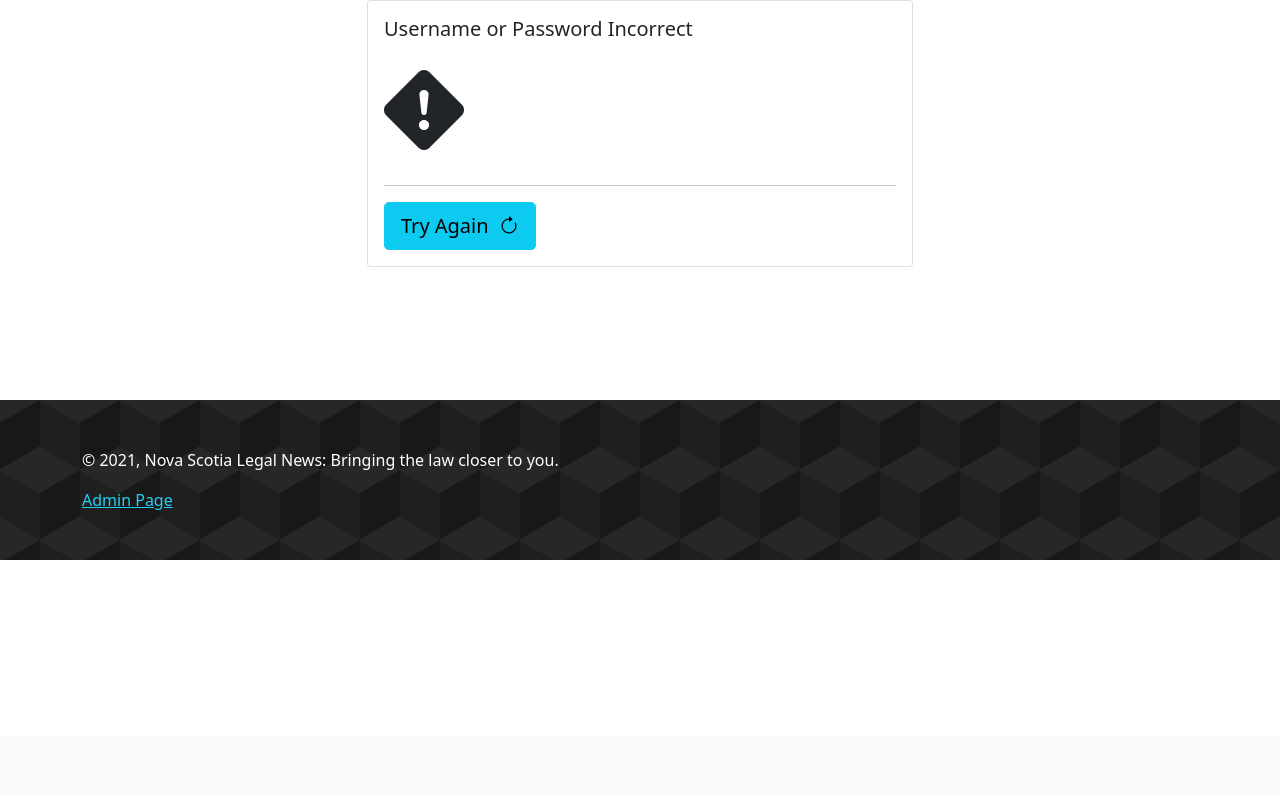
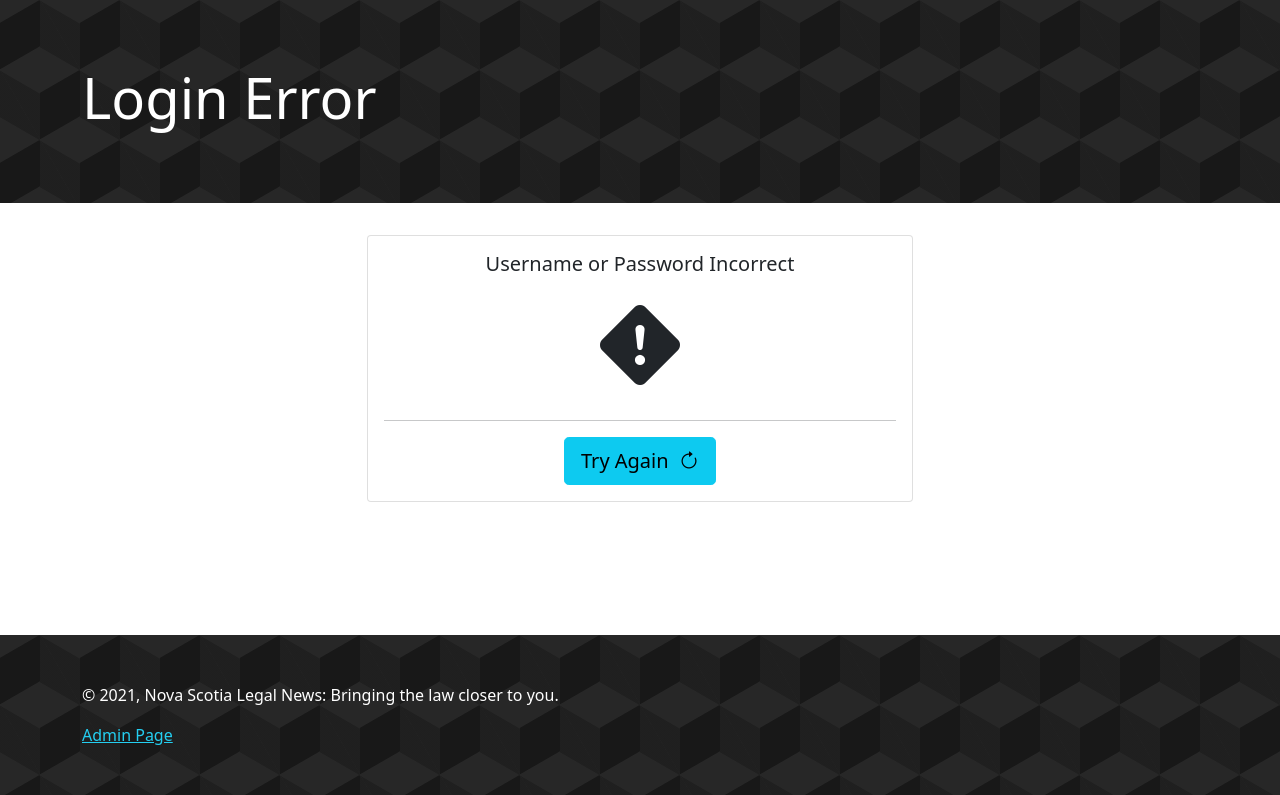
Before and after one commit to LiamOsler/NewsWebsite, a PHP site: page /loginfailed.php in a window 1280 px wide. Shown: the part 64-859 px from the top of the page. Before the commit the page ends 624 px from the top, so only its background shows below. Run offline with PHP 8.4, Linux system fonts and the light colour scheme; some libraries are stand-ins or nearby versions.

Commit message:
login failed text alignment and banner addition, article login prompt

```diff
--- a/website/css/main.css
+++ b/website/css/main.css
@@ -174,3 +174,7 @@ background: rgba(0, 0, 0, 0.2);
 main{
     min-height: calc(100vh - 25em);
 }
+
+.loginfailed{
+    text-align: center;
+}
--- a/website/inc/components/articledisplay.php
+++ b/website/inc/components/articledisplay.php
@@ -54,8 +54,8 @@
   } else {
   // Notify user that they need to log in to post comments
   ?>
-  <div class="message lead">
-    <p>Please log in to post comments.</p>
+  <div class="lead">
+    <p>Please <a href= "#" onclick = "openLoginModal()">log in</a> to post comments.</p>
   </div>
 
   <?php
--- a/website/loginfailed.php
+++ b/website/loginfailed.php
@@ -1,4 +1,10 @@
 <?php include "inc/header.php" ?>
+<div class="jumbotron jumbotron-fluid">
+  <div class="container">
+    <h1 class="display-4">Login Error</h1>
+  </div>
+</div>
+
 <main>
     <div class = "container">
         <div class = "row justify-content-center">
```
